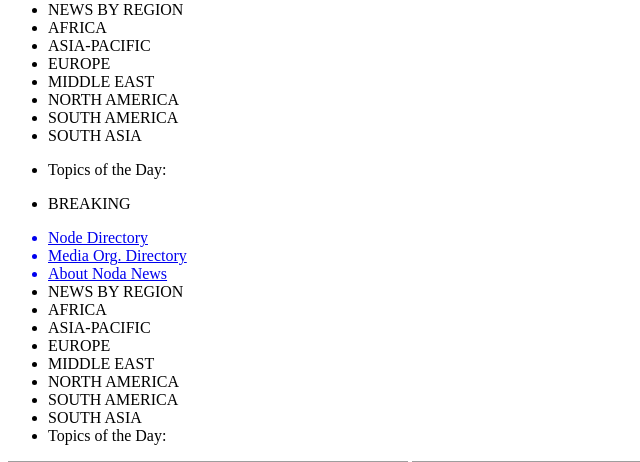
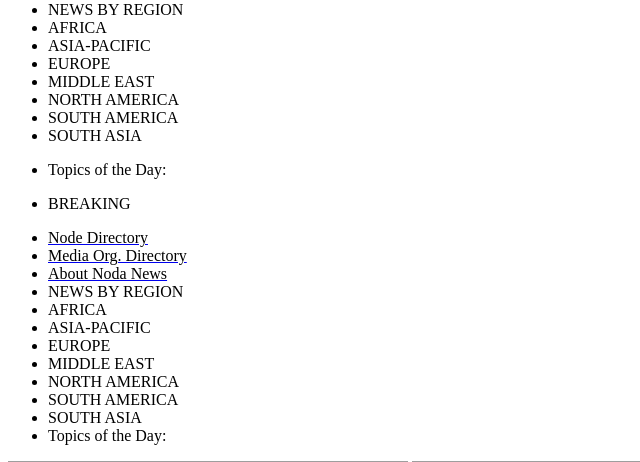
Before and after one commit to pmorel92/nodanews, a Django app: page / in a window 1280 px wide. Shown: the part 1089-1551 px from the top of the page, without its empty margins (0-640 px from the left). Run offline with Django 3.2, Linux system fonts and the light colour scheme; data that the repository does not hold is empty; grey boxes are pictures that could not be loaded.

Commit message:
balls columns

```diff
--- a/nodanews/templates/nodanews/index.html
+++ b/nodanews/templates/nodanews/index.html
@@ -59,9 +59,9 @@
 		{% endfor %}
 	</ul>
 	<ul id="mobile_menu">
-		<a href="http://www.nodanews.com/node-dir"><li class="mobile_menu_item">Node Directory</li></a>
-    	<a href="http://www.nodanews.com/media_dir"><li class="mobile_menu_item">Media Org. Directory</li></a>
-    	<a href="http://www.nodanews.com/about"><li class="mobile_menu_item">About Noda News</li></a>
+		<a href="http://www.nodanews.com/node-dir"><li style="text-decoration: none;color: black; font-family: Century" class="mobile_menu_item">Node Directory</li></a>
+    	<a href="http://www.nodanews.com/media_dir"><li style="text-decoration: none;color: black; font-family: Century" class="mobile_menu_item">Media Org. Directory</li></a>
+    	<a href="http://www.nodanews.com/about"><li style="text-decoration: none;color: black; font-family: Century" class="mobile_menu_item">About Noda News</li></a>
 		<li class="mobile_category">NEWS BY REGION</li>
 		<a href="http://www.nodanews.com/Green" style="text-decoration: none;color: black; font-family: Century"><li class="mobile_menu_item">AFRICA</li></a>
 		<a href="http://www.nodanews.com/Blue" style="text-decoration: none;color: black; font-family: Century"><li class="mobile_menu_item">ASIA-PACIFIC</li></a>
```
